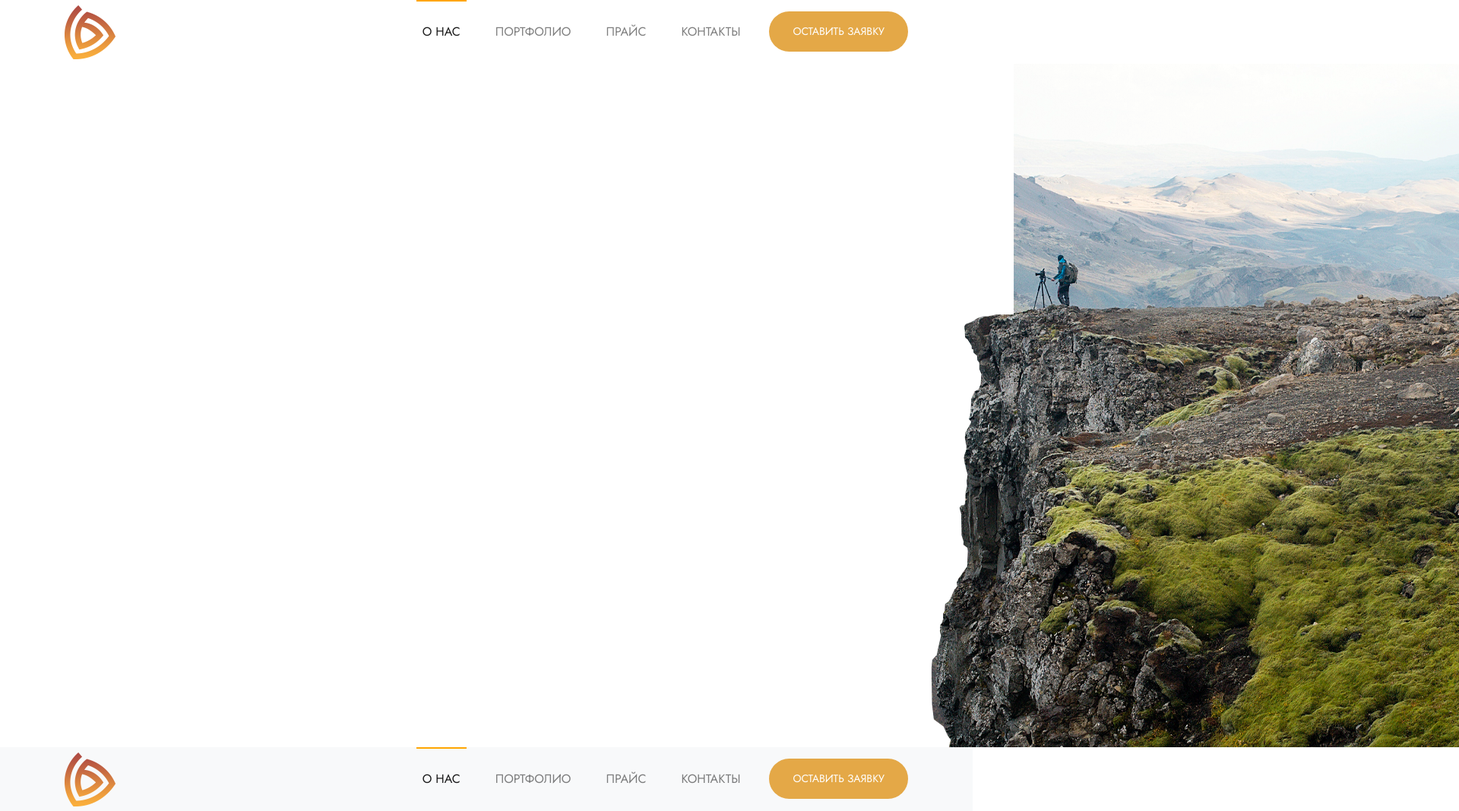
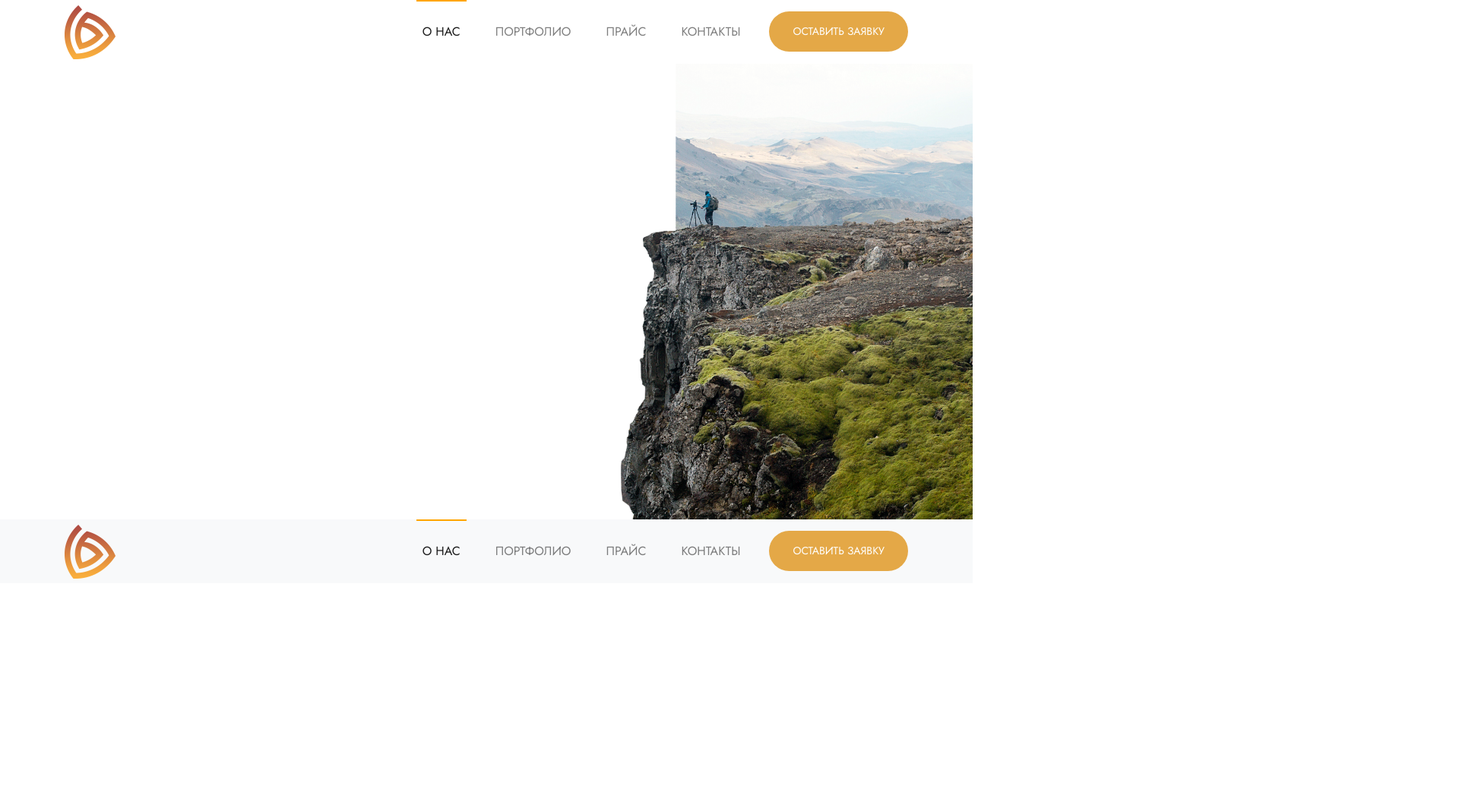
Before and after one commit to bekatru/extremevideostudio, a plain HTML site: page index.html in a window 1280 px wide. Shown: the whole page at 76% size, 1920 px wide, since content can reach past the window. After the commit the page ends 800 px from the top, so only its background shows below. Drawn offline with nearby package versions, Linux system fonts and the light colour scheme.

Commit message:
ma changes

```diff
--- a/index.html
+++ b/index.html
@@ -10,7 +10,6 @@
 	</head>
 
 <body>
-
 	<!-- NAVBAR -->
 	<div class='container-fluid'>
 		<div class='container'>
@@ -32,6 +31,7 @@
 			</nav>
 		</div>
 	</div>
+	<img class='banner' src="assets/bg.png">
 
 
 	<!-- POPUP -->
@@ -45,15 +45,14 @@
 		    	<h1>ЗАПОЛНИТЕ ПОЛЯ</h1>
 				<input class="popupholder" type="name" placeholder="Введите ваше имя" name="name-popup"/>
 				<input class="popupholder" type="phone" placeholder="Введите ваш номер телефона" name="phone-popup"/>
-				<button class="btn">Отправить заявку</button>
+				<button class="btn">Отправить заявку</button>s
 				<h2>Оставьте заявку и мы свяжемся с вами в самые краткие сроки!</h2>
 			</div>
 	    </div>
 	</div>
 
-<div class="banner">
-	<img src="assets/bg.png">
-</div>
+
+
 	<!-- NAVBAR -->
 	<div class='container-fluid bg-light'>
 		<div class='container'>
--- a/style.css
+++ b/style.css
@@ -21,6 +21,10 @@
   background: #f59700;
   text-decoration: none;
   color: #ffffff;
+}
+
+div.container-fluid{
+  padding: 0;
 }
 
 nav.navbar.navbar-expand-lg.navbar-light {
@@ -150,3 +154,9 @@ div.line {
   height: 2px;
   background-color: orange;
 }
+
+img.banner {
+  max-width: 100%;
+  height: auto;
+  background-position: top;
+}
```
